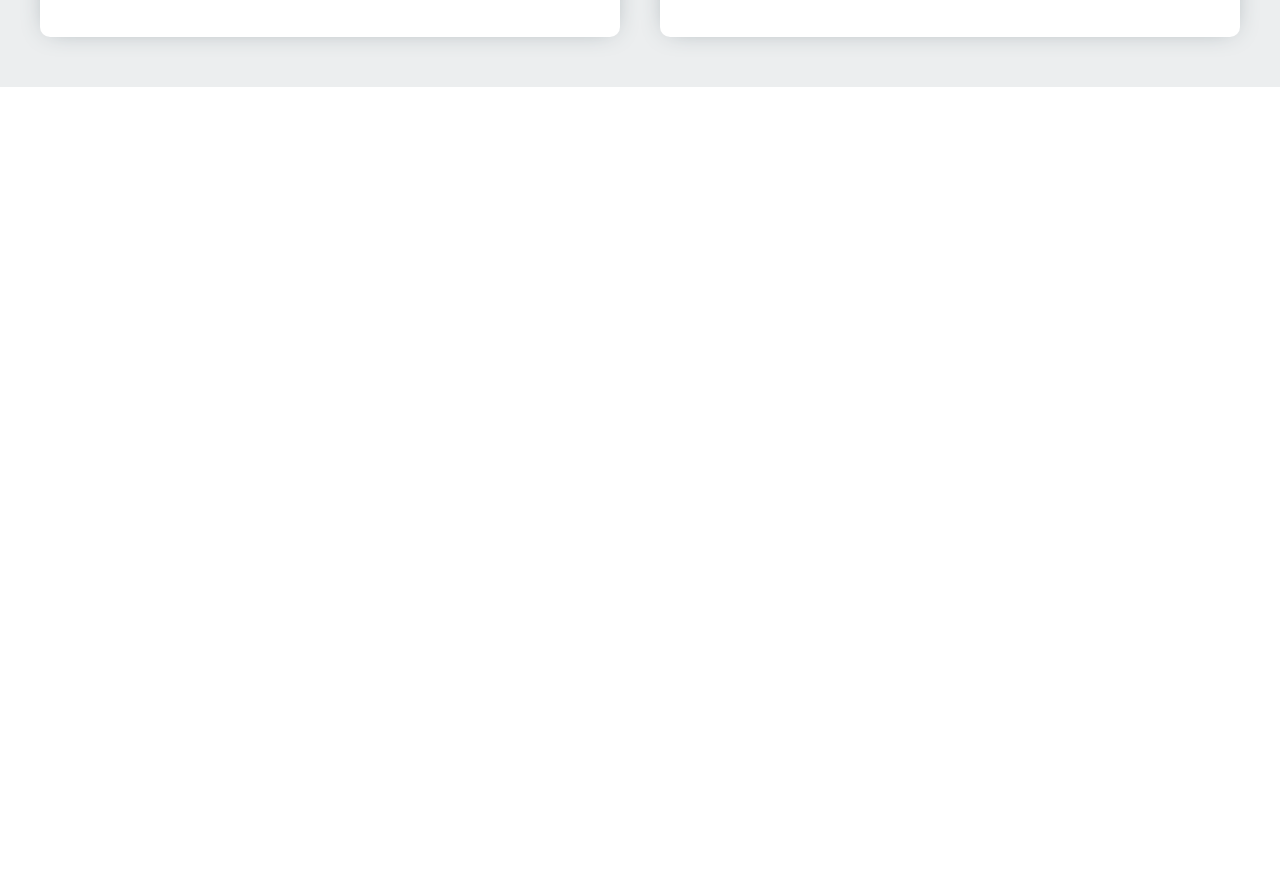
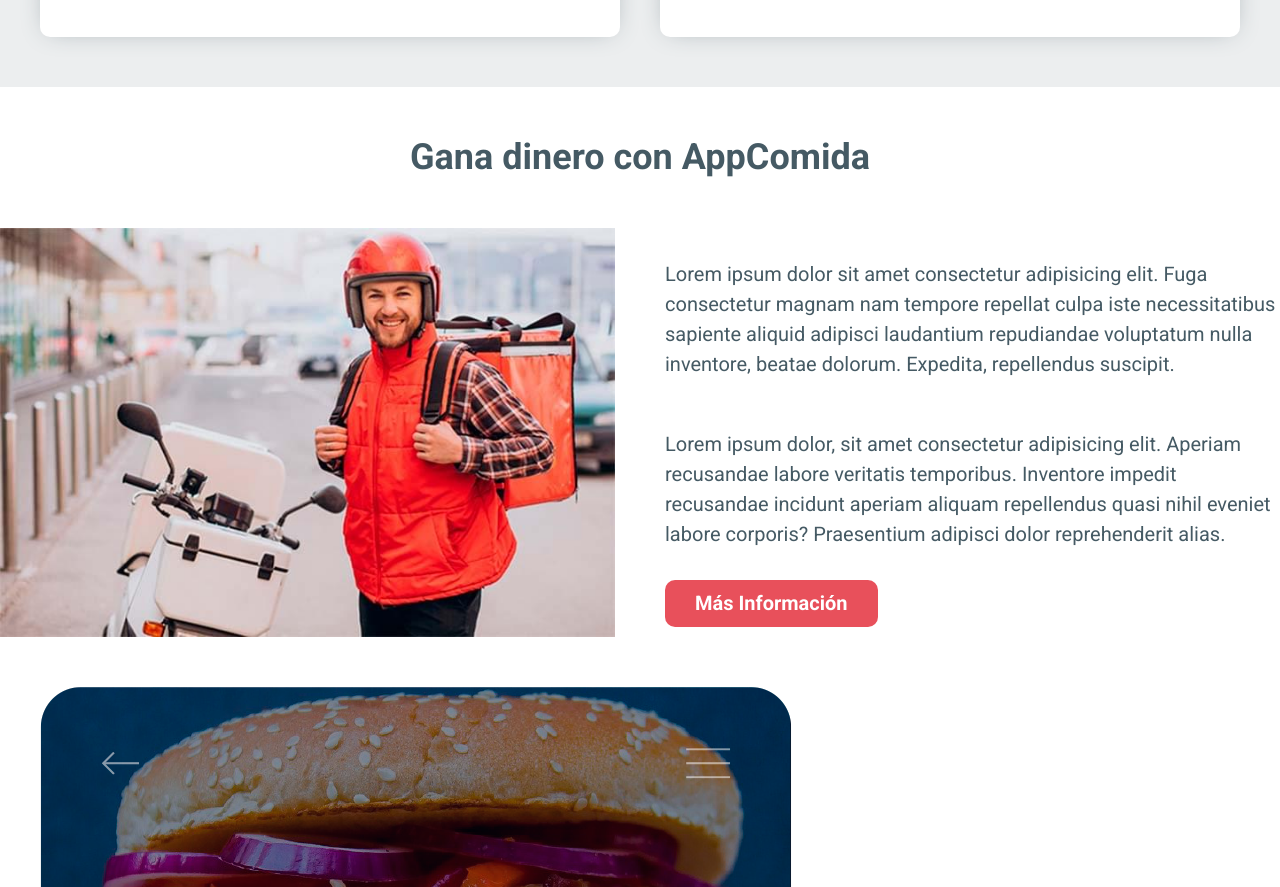
Before and after one commit to gatofelix20/tic-delivery, a website: page index.html in a window 1280 px wide. Shown: the part 4317-5204 px from the top of the page. Before the commit the page ends 4404 px from the top, so only its background shows below. Drawn offline with Linux system fonts and the light colour scheme.

Commit message:
Anexando seccion repartidores y empezando con descarga

```diff
--- a/index.html
+++ b/index.html
@@ -345,5 +345,50 @@
                 </div> <!--Fin favoritos-->
             </div>
         </main>
+
+        <!--Seccion Repartidores-->
+
+        <section class="repartidores">
+            <h2 class="repartidores__heading">Gana dinero con AppComida</h2>
+
+            <div class="repartidores__grid">
+                <div class="repartidores__imagen">
+                    <img src="build/img/repartidor.jpg" alt="imagen repartidor">
+                </div>
+
+                <div class="repartidores__contenido">
+                    <p class="repartidores__texto">Lorem ipsum dolor sit amet consectetur adipisicing elit. Fuga consectetur magnam nam tempore repellat culpa iste necessitatibus sapiente aliquid adipisci laudantium repudiandae voluptatum nulla inventore, beatae dolorum. Expedita, repellendus suscipit.</p>
+                    <p class="repartidores__texto">Lorem ipsum dolor, sit amet consectetur adipisicing elit. Aperiam recusandae labore veritatis temporibus. Inventore impedit recusandae incidunt aperiam aliquam repellendus quasi nihil eveniet labore corporis? Praesentium adipisci dolor reprehenderit alias.</p>
+
+                    <a href="#" class="repartidores__enlace">Más Información</a>
+                </div>
+            </div>
+        </section>
+
+        <!--Seccion descarga-->
+
+         <section class="descargar">
+            <div class="descargar__grid contenedor">
+                 <div class="descargar__imagen">
+                    <img src="build/img/app.png" alt="imagen app">
+                 </div>
+
+                 <div class="tiendas">
+                    <h3 tiendas__heading>Descarga la App</h3>
+                    <p class="tiendas__texto">Disponible para Android y ios</p>
+
+                    <div class="tiendas__grid">
+                        <a href="#" class="tiendas__enlace">
+                            <img src="build/img/tienda-apple.svg" alt="tienda apple">
+                        </a>
+
+                        <a href="#" class="tiendas__enlace">
+                            <img src="build/img/tienda-android.svg" alt="tienda Android">
+                        </a>
+                    </div>
+                 </div>
+            </div>
+         </section>
+
 </body>
 </html>
--- a/src/scss/app.scss
+++ b/src/scss/app.scss
@@ -4,3 +4,4 @@
 @use 'pasos';
 @use 'testimoniales';
 @use 'favoritos';
+@use 'repartidores';
--- /dev/null
+++ b/src/scss/repartidores/_index.scss
@@ -0,0 +1 @@
+@forward 'repartidores';
--- /dev/null
+++ b/src/scss/repartidores/_repartidores.scss
@@ -0,0 +1,34 @@
+@use 'base/variables' as v;
+@use 'base/mixins' as m;
+
+.repartidores {
+    padding: v.$separacion 0;
+    &__heading {
+        text-align: center;
+        color: v.$secundario;
+    }
+
+    &__grid {
+       @include m.tablet {
+        @include m.grid(2, v.$separacion);
+       }
+    }
+
+    &__contenido {
+          display: flex;
+          flex-direction: column;
+          justify-content: space-evenly;
+          align-items: flex-start;
+    }
+
+    &__texto {
+        line-height: 1.5;
+        color: v.$secundario;
+
+    }
+
+    &__enlace {
+        @include m.boton(v.$primario, v.$blanco);
+    }
+
+}
```
Also changed, not shown: build/css/app.css, 1 other file.
